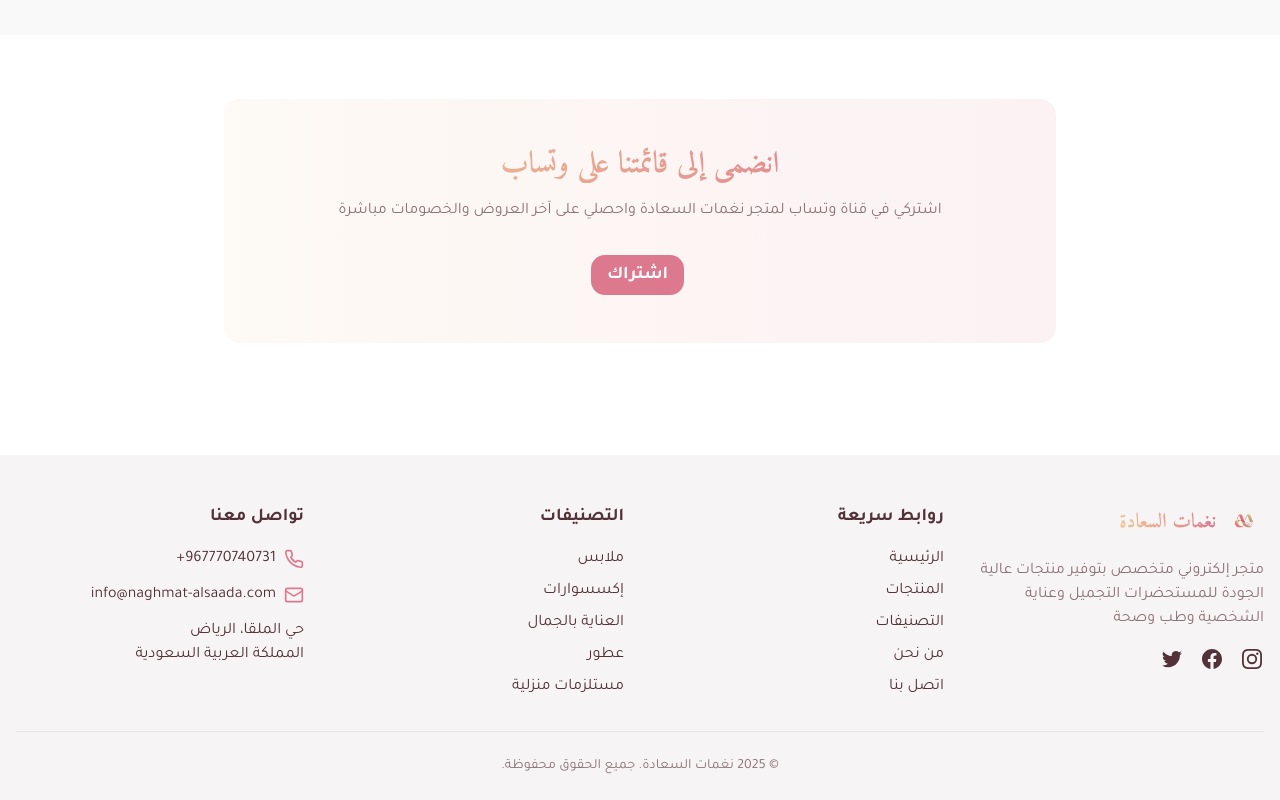
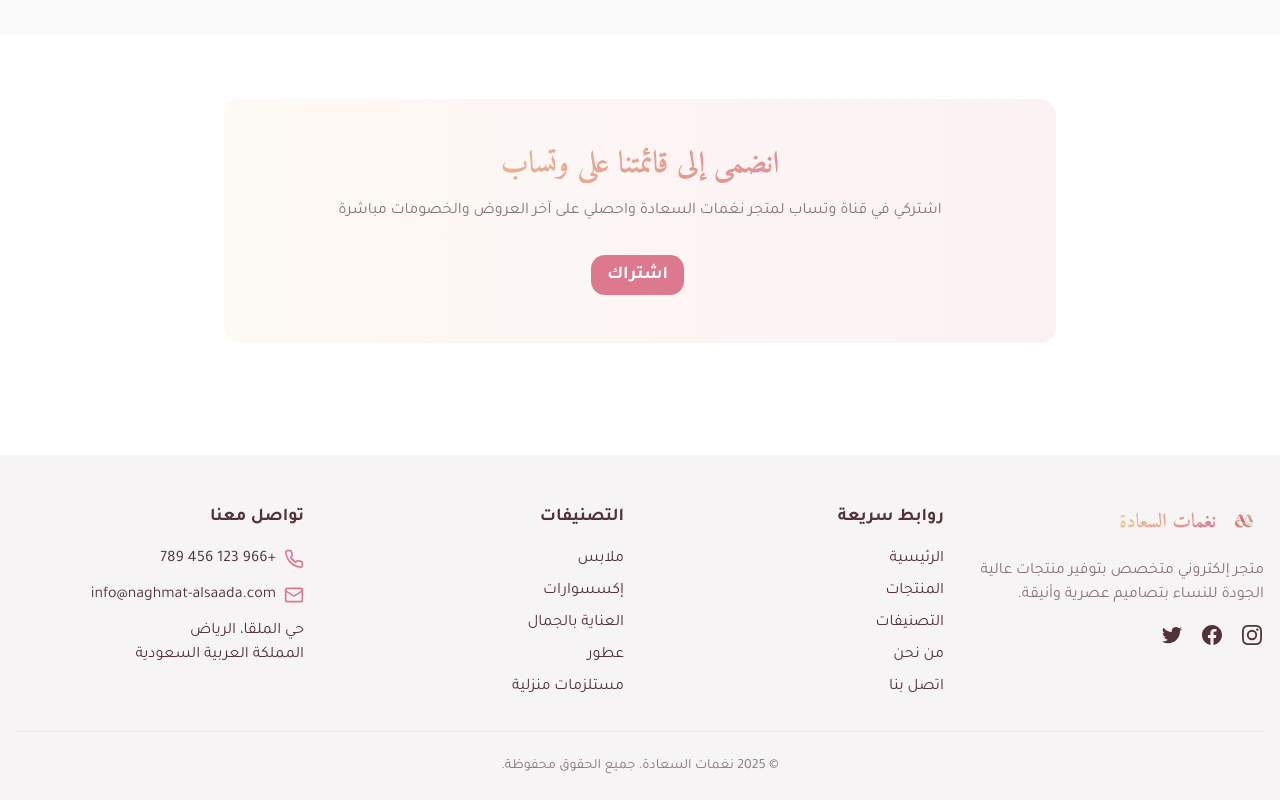
Before and after one commit to Husam0012/naghmat-saada-boutique-web, a React (Vite) app: page / in a window 1280 px wide. Shown: the part 2048-2848 px from the top of the page. Built offline with nearby package versions, Linux system fonts and the light colour scheme.

Commit message:
Reverted to commit 795096a71e6d255b74045136ccbf288198f703e0

```diff
--- a/src/components/layout/Footer.tsx
+++ b/src/components/layout/Footer.tsx
@@ -1,15 +1,24 @@
+
 import { Link } from "react-router-dom";
 import { Phone, Mail } from "lucide-react";
+
 const Footer = () => {
-  return <footer className="bg-muted pt-12 pb-6 mt-12">
+  return (
+    <footer className="bg-muted pt-12 pb-6 mt-12">
       <div className="container mx-auto px-4">
         <div className="grid grid-cols-1 md:grid-cols-3 lg:grid-cols-4 gap-8">
           <div>
             <div className="flex items-center mb-4">
-              <img src="/lovable-uploads/e45d98e8-4977-4f11-942d-aa0807b70a3c.png" alt="نغمات السعادة" className="h-10 w-auto" />
+              <img
+                src="/lovable-uploads/e45d98e8-4977-4f11-942d-aa0807b70a3c.png"
+                alt="نغمات السعادة"
+                className="h-10 w-auto"
+              />
               <h3 className="text-xl font-display font-bold mr-2 gradient-text">نغمات السعادة</h3>
             </div>
-            <p className="text-muted-foreground mb-4">متجر إلكتروني متخصص بتوفير منتجات عالية الجودة للمستحضرات التجميل وعناية الشخصية وطب وصحة</p>
+            <p className="text-muted-foreground mb-4">
+              متجر إلكتروني متخصص بتوفير منتجات عالية الجودة للنساء بتصاميم عصرية وأنيقة.
+            </p>
             <div className="flex space-x-4 space-x-reverse">
               <a href="#" className="hover:text-primary transition-colors">
                 <span className="sr-only">Instagram</span>
@@ -59,7 +68,7 @@ const Footer = () => {
             <ul className="space-y-3">
               <li className="flex items-center">
                 <Phone className="h-5 w-5 ml-2 text-primary" />
-                <span>967770740731+</span>
+                <span>+966 123 456 789</span>
               </li>
               <li className="flex items-center">
                 <Mail className="h-5 w-5 ml-2 text-primary" />
@@ -79,6 +88,8 @@ const Footer = () => {
           <p>© {new Date().getFullYear()} نغمات السعادة. جميع الحقوق محفوظة.</p>
         </div>
       </div>
-    </footer>;
+    </footer>
+  );
 };
+
 export default Footer;
```
